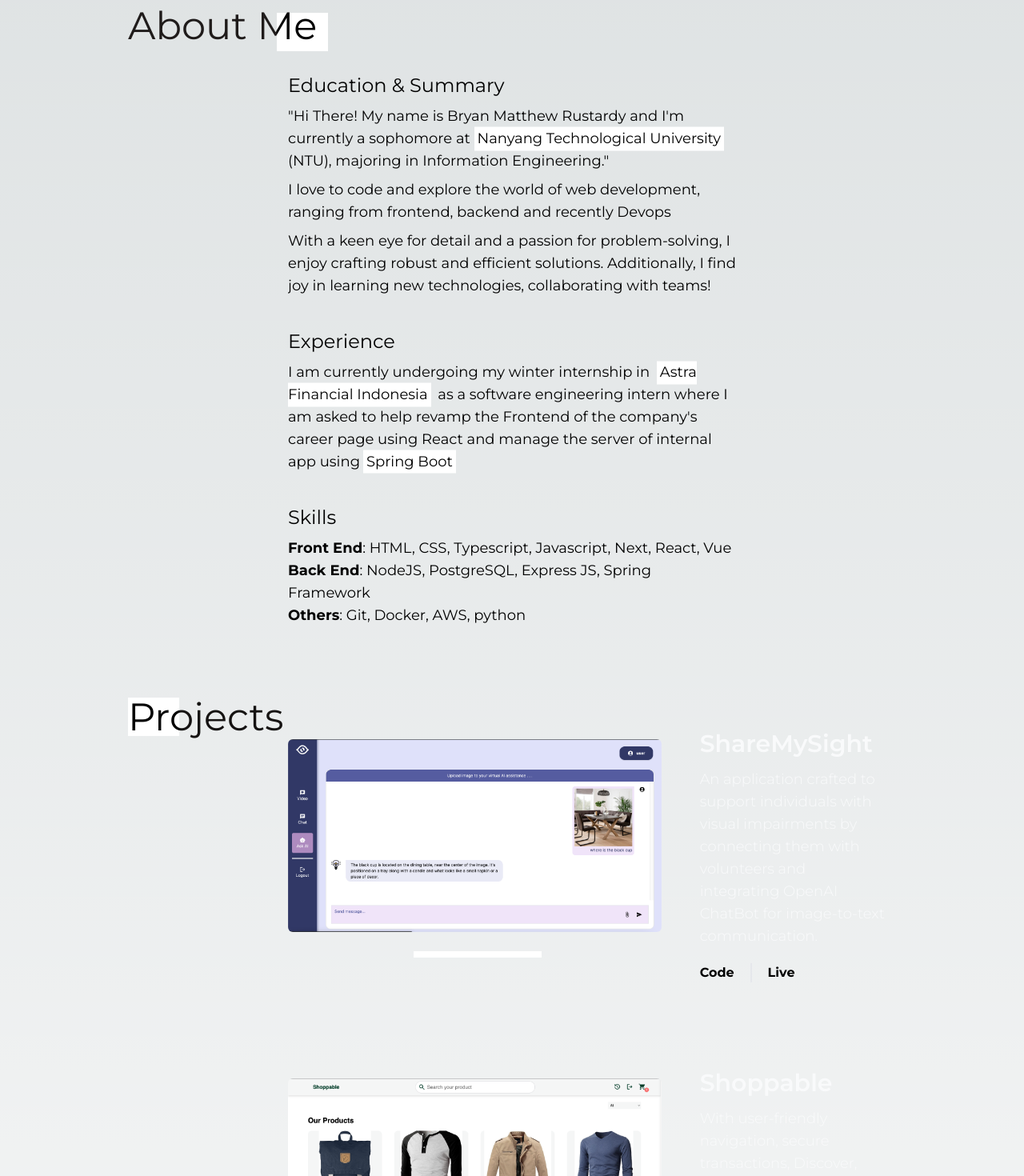
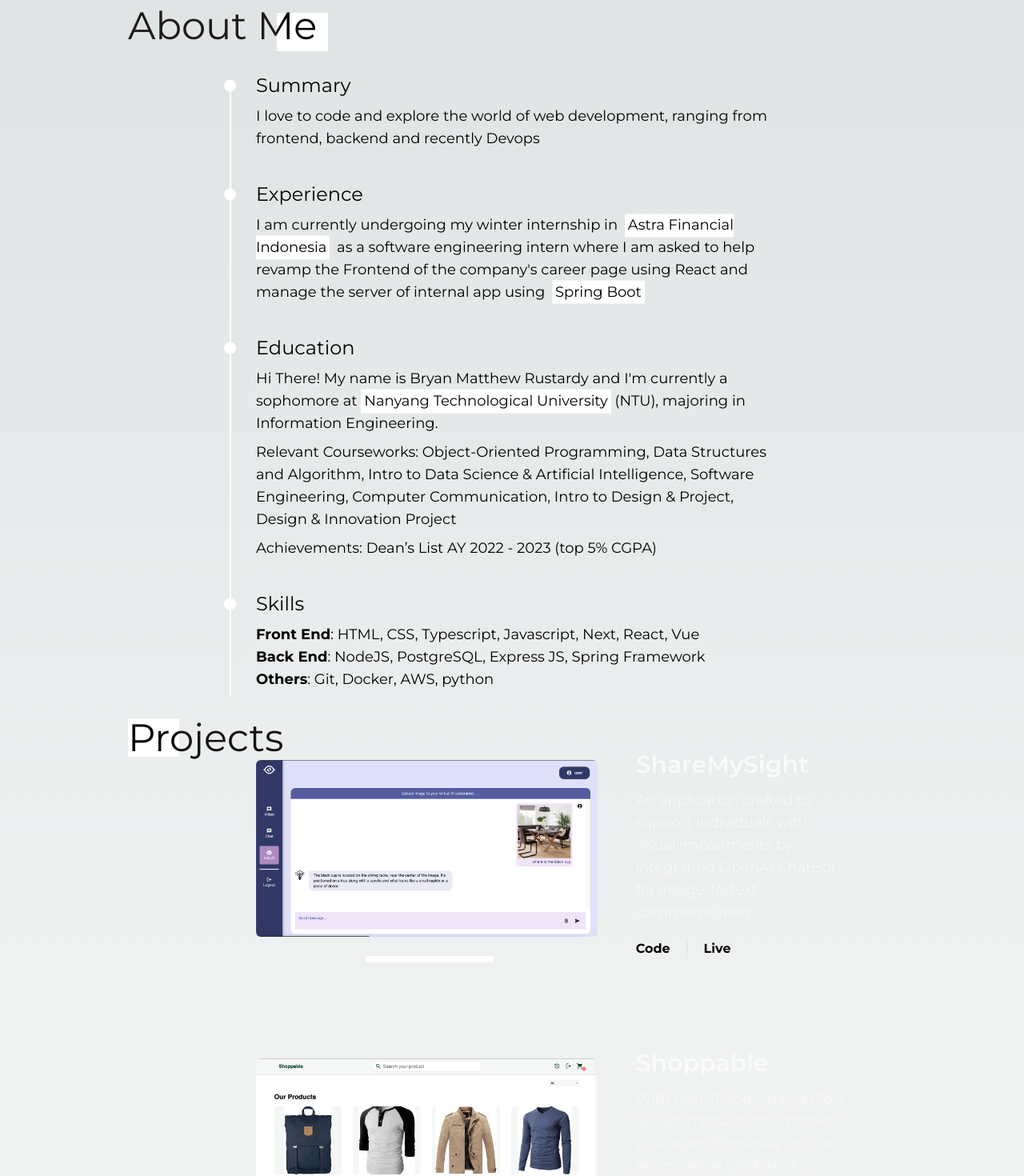
Before and after one commit to BryMat24/Personal-Website-V2, a Next.js app in the folder personal-website/: page / in a window 1280 px wide. Shown: the part 840-2310 px from the top of the page at 80% size. Built offline with nearby package versions, Linux system fonts and the light colour scheme.

Commit message:
style: add pseudo elements on about section

```diff
--- a/personal-website/src/app/globals.css
+++ b/personal-website/src/app/globals.css
@@ -25,3 +25,30 @@ body {
         )
         rgb(var(--background-start-rgb));
 }
+
+.about-section {
+    position: relative;
+}
+
+.about-section::before {
+    content: "";
+    display: inline-block;
+    width: 1px;
+    position: absolute;
+    border: 1px solid white;
+    height: 100%;
+    left: -33px;
+    top: -11px;
+}
+
+.about-heading::before {
+    content: "";
+    display: inline-block;
+    width: 15px;
+    height: 15px;
+    border-radius: 50%;
+    position: absolute;
+    background-color: white;
+    left: -40px;
+    top: 8px;
+}
--- a/personal-website/src/app/page.tsx
+++ b/personal-website/src/app/page.tsx
@@ -1,6 +1,7 @@
 import Hero from "@/components/Hero";
 import About from "@/components/About";
 import Project from "@/components/Project";
+import Cursor from "@/components/cursor";
 
 export default function Home() {
     return (
--- a/personal-website/src/components/About/index.tsx
+++ b/personal-website/src/components/About/index.tsx
@@ -1,4 +1,4 @@
-import React, { useContext } from "react";
+import React from "react";
 import SectionHeading from "../sectionHeading";
 import Paragraph from "./paragraph";
 import Subheading from "./subHeading";
@@ -7,30 +7,16 @@ export default function About() {
     return (
         <section className="flex flex-col mx-8 my-4 mt-7 bg-dark-bg duration-700 md:w-9/12 md:m-auto">
             <SectionHeading title="About Me" type="right" />
-            <div className="flex flex-col my-4 md:m-auto md:mt-12 lg:mb-0 lg:w-7/12">
-                <div>
-                    <Subheading title="Education & Summary" />
-                    <Paragraph>
-                        "Hi There! My name is Bryan Matthew Rustardy and I'm
-                        currently a sophomore at{" "}
-                        <span className="bg-white text-black p-1">
-                            Nanyang Technological University
-                        </span>{" "}
-                        (NTU), majoring in Information Engineering."
-                    </Paragraph>
+            <div className="flex flex-col my-4 md:m-auto md:mt-12 lg:mb-0 lg:w-8/12">
+                <div className="about-section">
+                    <Subheading title="Summary" />
                     <Paragraph>
                         I love to code and explore the world of web development,
                         ranging from frontend, backend and recently Devops
                     </Paragraph>
-                    <Paragraph>
-                        With a keen eye for detail and a passion for
-                        problem-solving, I enjoy crafting robust and efficient
-                        solutions. Additionally, I find joy in learning new
-                        technologies, collaborating with teams!
-                    </Paragraph>
                 </div>
 
-                <div>
+                <div className="about-section">
                     <Subheading title="Experience" />
                     <Paragraph>
                         I am currently undergoing my winter internship in{" "}
@@ -39,18 +25,40 @@ export default function About() {
                         </span>{" "}
                         as a software engineering intern where I am asked to
                         help revamp the Frontend of the company's career page
-                        using React and manage the server of internal app using
+                        using React and manage the server of internal app using{" "}
                         <span className="text-black bg-white p-1 mx-1">
                             Spring Boot
                         </span>
                     </Paragraph>
                 </div>
 
-                <div>
+                <div className="about-section">
+                    <Subheading title="Education" />
+                    <Paragraph>
+                        Hi There! My name is Bryan Matthew Rustardy and I'm
+                        currently a sophomore at{" "}
+                        <span className="bg-white text-black p-1">
+                            Nanyang Technological University
+                        </span>{" "}
+                        (NTU), majoring in Information Engineering.
+                    </Paragraph>
+                    <Paragraph>
+                        Relevant Courseworks: Object-Oriented Programming, Data
+                        Structures and Algorithm, Intro to Data Science &
+                        Artificial Intelligence, Software Engineering, Computer
+                        Communication, Intro to Design & Project, Design &
+                        Innovation Project
+                    </Paragraph>
+                    <Paragraph>
+                        Achievements: Dean’s List AY 2022 - 2023 (top 5% CGPA)
+                    </Paragraph>
+                </div>
+
+                <div className="about-section h-[110px]">
                     <Subheading title="Skills" />
                     <ul
                         style={{ transform: "translateY(-64.5044px)" }}
-                        className="my-2 text-lg"
+                        className="mt-2 text-lg"
                     >
                         <li>
                             <b>Front End</b>: HTML, CSS, Typescript, Javascript,
--- a/personal-website/src/components/About/paragraph.tsx
+++ b/personal-website/src/components/About/paragraph.tsx
@@ -11,7 +11,7 @@ const Paragraph: FunctionComponent<ParagraphProps> = ({ children }) => {
 
     return (
         <p
-            className="text-dark-primary my-2 duration-700 lg:text-lg relative overflow-hidden"
+            className="my-2 duration-700 lg:text-lg relative overflow-hidden"
             style={paragraphStyle}
         >
             <span>
--- a/personal-website/src/components/About/subHeading.tsx
+++ b/personal-website/src/components/About/subHeading.tsx
@@ -11,7 +11,7 @@ const Subheading: FunctionComponent<Props> = ({ title }) => {
 
     return (
         <h4
-            className="text-dark-primary mt-8 duration-700 lg:text-2xl"
+            className="text-dark-primary mt-8 duration-700 lg:text-2xl about-heading"
             style={subheadingStyle}
         >
             {title}
--- a/personal-website/src/components/Project/index.tsx
+++ b/personal-website/src/components/Project/index.tsx
@@ -11,22 +11,22 @@ const Project: FunctionComponent = () => {
             <div>
                 <ProjectDisplay
                     title="ShareMySight"
-                    description="An application crafted to support individuals with visual impairments by connecting them with volunteers and integrating OpenAI ChatBot for image-to-text communication."
+                    description="An application crafted to support individuals with visual impairments by integrating OpenAI ChatBot for image-to-text communication."
                     imageUrl="ShareMySight.png"
                 />
                 <ProjectDisplay
                     title="Shoppable"
-                    description="With user-friendly navigation, secure transactions, Discover, choose, and redefine your style effortlessly on our premium ecommerce platform for clothing brands."
+                    description="With user-friendly navigation, secure transactions, discover your style effortlessly on our ecommerce platform for clothing brands."
                     imageUrl="Ecommerce.png"
                 />
                 <ProjectDisplay
                     title="Online Food Delivery Predictor"
-                    description="Apply machine learning models: linear regression, decision tree, random forest, lasso regression and xgboost to predict time taken for food delivery."
+                    description="Apply ML models: decision tree, random forest, lasso regression and xgboost to predict time taken for food delivery."
                     imageUrl="FoodDelivery.jpg"
                 />
                 <ProjectDisplay
                     title="SortViz"
-                    description="Developed an interactive sorting visualizer application, incorporating 4 sorting algorithms: Bubble Sort, Quick Sort, Heap Sort and Merge Sort"
+                    description="An interactive sorting visualizer, incorporating four sorting algorithms: Bubble Sort, Quick Sort, Heap Sort and Merge Sort"
                     imageUrl="SortViz.png"
                 />
             </div>
--- a/personal-website/src/components/Project/project.tsx
+++ b/personal-website/src/components/Project/project.tsx
@@ -13,10 +13,10 @@ const ProjectDisplay: FunctionComponent<Props> = ({
 }) => {
     return (
         <div
-            className="flex flex-col my-12 duration-700 md:flex-col md:m-0 lg:mt-12 lg:w-7/12 lg:m-auto lg:flex-row lg:mb-24"
+            className="flex flex-col my-12 duration-700 md:flex-col md:m-0 lg:mt-12 lg:w-8/12 lg:m-auto lg:flex-row lg:mb-24"
             style={{ transform: "translateY(-108.055px) translateZ(0px)" }}
         >
-            <div className="flex flex-col mb-4 md:w-3/5 md:m-auto md:mt-20 lg:w-10/12 lg:flex-shrink-0 lg:mt-0 lg:mr-12 lg:mb-0">
+            <div className="flex flex-col mb-4 md:w-3/5 md:m-auto md:mt-20 lg:w-8/12 lg:flex-shrink-0 lg:mt-0 lg:mr-12 lg:mb-0">
                 <button
                     aria-label="Visit project's website"
                     className="mb-2 md:my-2"
--- /dev/null
+++ b/personal-website/src/components/cursor.tsx
@@ -0,0 +1,47 @@
+"use client";
+import { useEffect, useState } from "react";
+import { motion } from "framer-motion";
+
+const Cursor = () => {
+    const [cursorPosition, setCursorPosition] = useState({
+        dotX: 0,
+        dotY: 0,
+        outlineX: 0,
+        outlineY: 0,
+    });
+
+    useEffect(() => {
+        const mouseMoveHandler = (e: MouseEvent) => {
+            const { clientX, clientY } = e;
+            setCursorPosition({
+                dotX: clientX,
+                dotY: clientY,
+                outlineX: clientX - 15,
+                outlineY: clientY - 15,
+            });
+        };
+
+        document.addEventListener("mousemove", mouseMoveHandler);
+        return () => {
+            document.removeEventListener("mousemove", mouseMoveHandler);
+        };
+    }, []);
+
+    const { dotX, dotY, outlineX, outlineY } = cursorPosition;
+
+    return (
+        <>
+            <div className="cursor-dot" style={{ left: dotX, top: dotY }}></div>
+            <motion.div
+                className="cursor-outline"
+                animate={{
+                    x: outlineX,
+                    y: outlineY,
+                }}
+                transition={{ duration: 0.5 }}
+            ></motion.div>
+        </>
+    );
+};
+
+export default Cursor;
```
Also changed, not shown: personal-website/package.json (+5 -4 lines), 1 other file (tests, documents, lock files or other folders).
